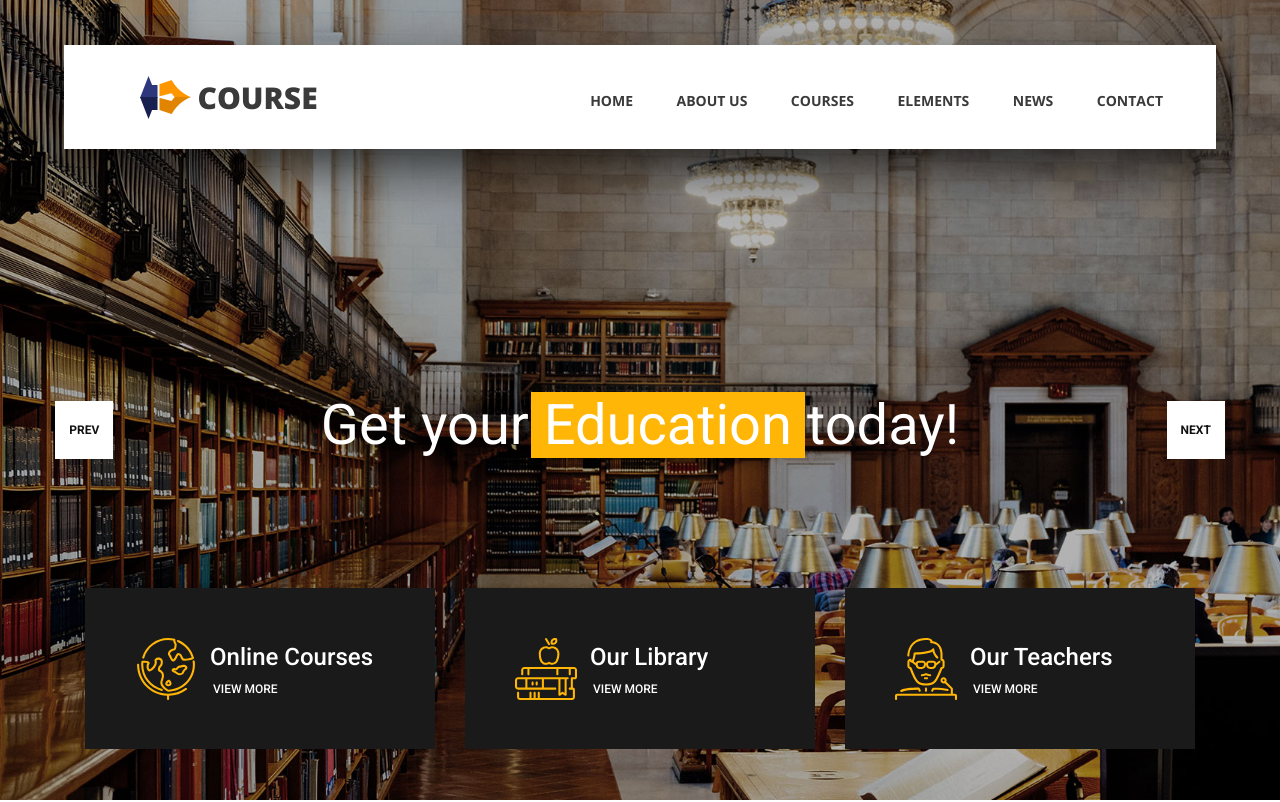
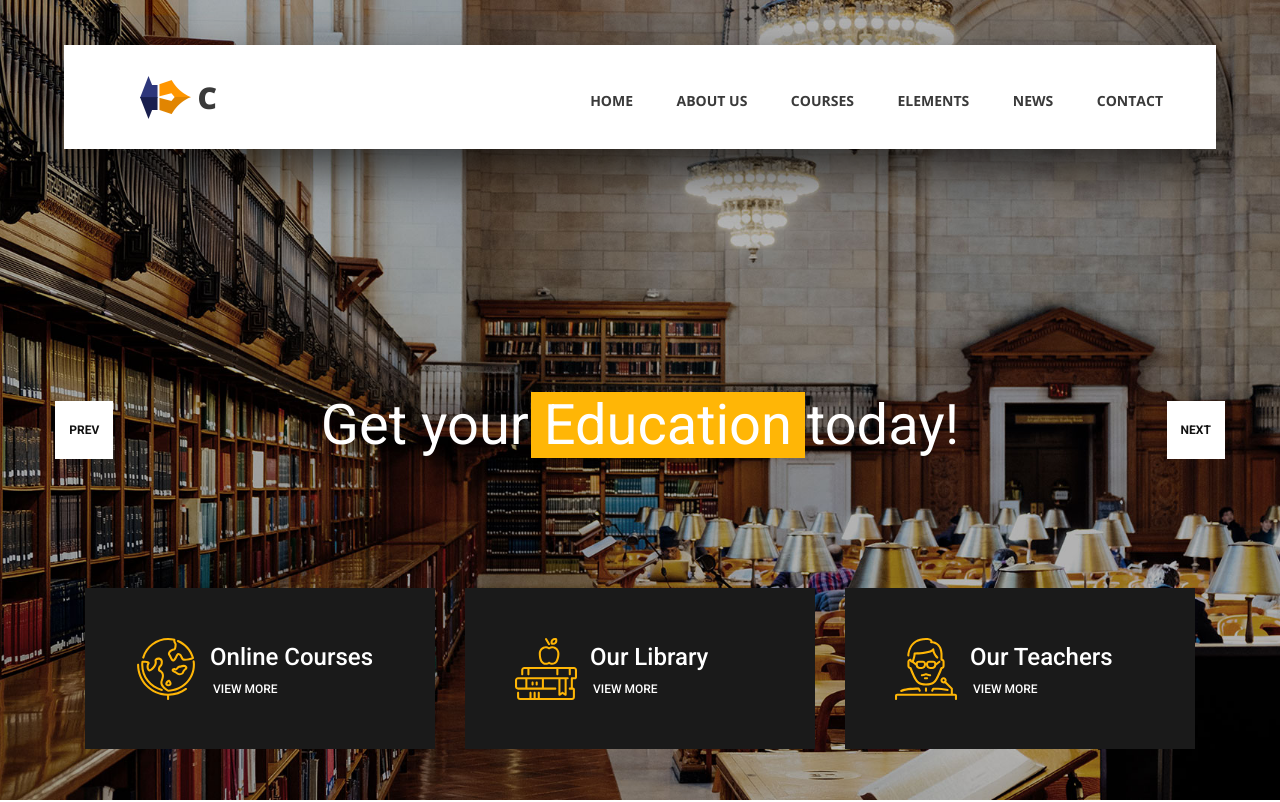
Before and after one commit to Dostonbek1/Toirov.net, a plain HTML site: page index.html in a window 1280 px wide. Shown: the top 802 px of the page. Drawn offline with nearby package versions, Linux system fonts and the light colour scheme.

Commit message:
Update index.html

```diff
--- a/index.html
+++ b/index.html
@@ -26,7 +26,7 @@
 			<div class="logo_container">
 				<div class="logo">
 					<img src="images/logo.png" alt="">
-					<span>course</span>
+					<span>c</span>
 				</div>
 			</div>
 
```
